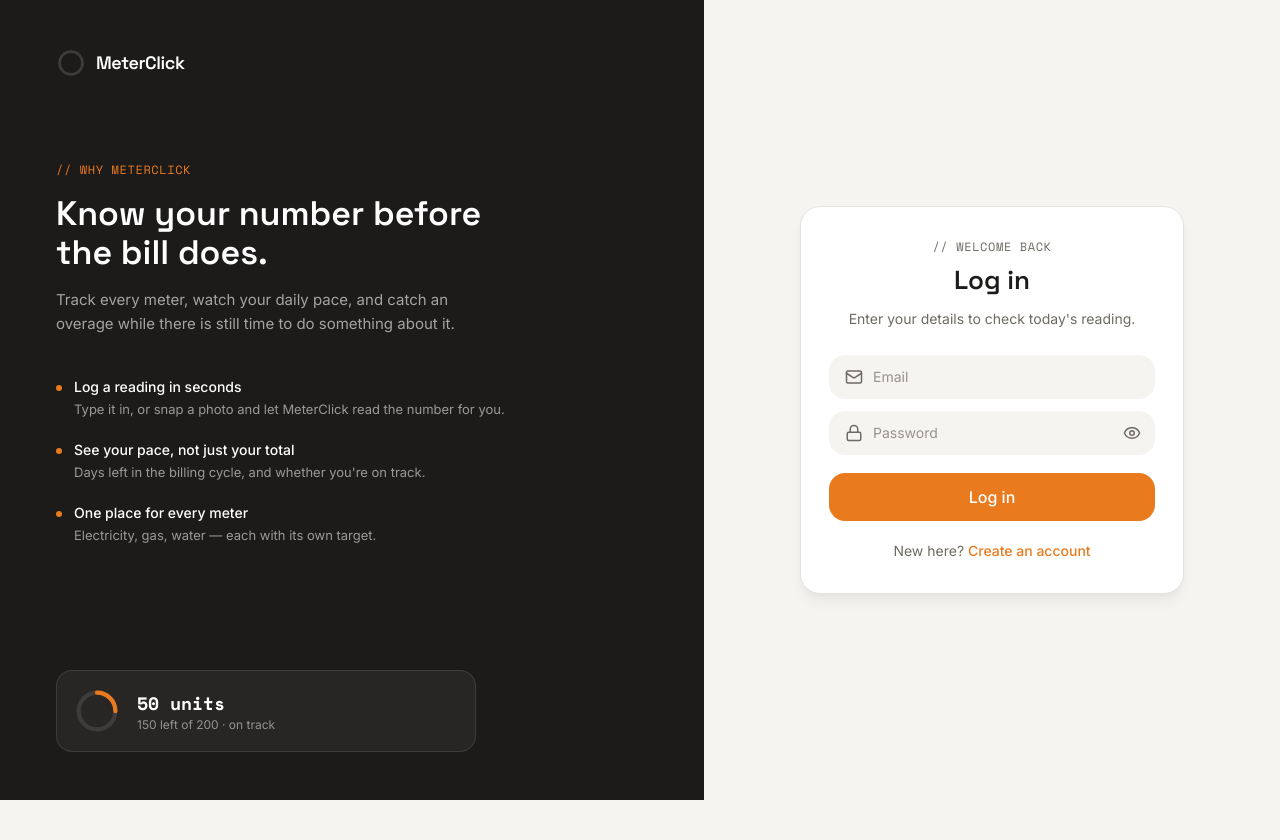
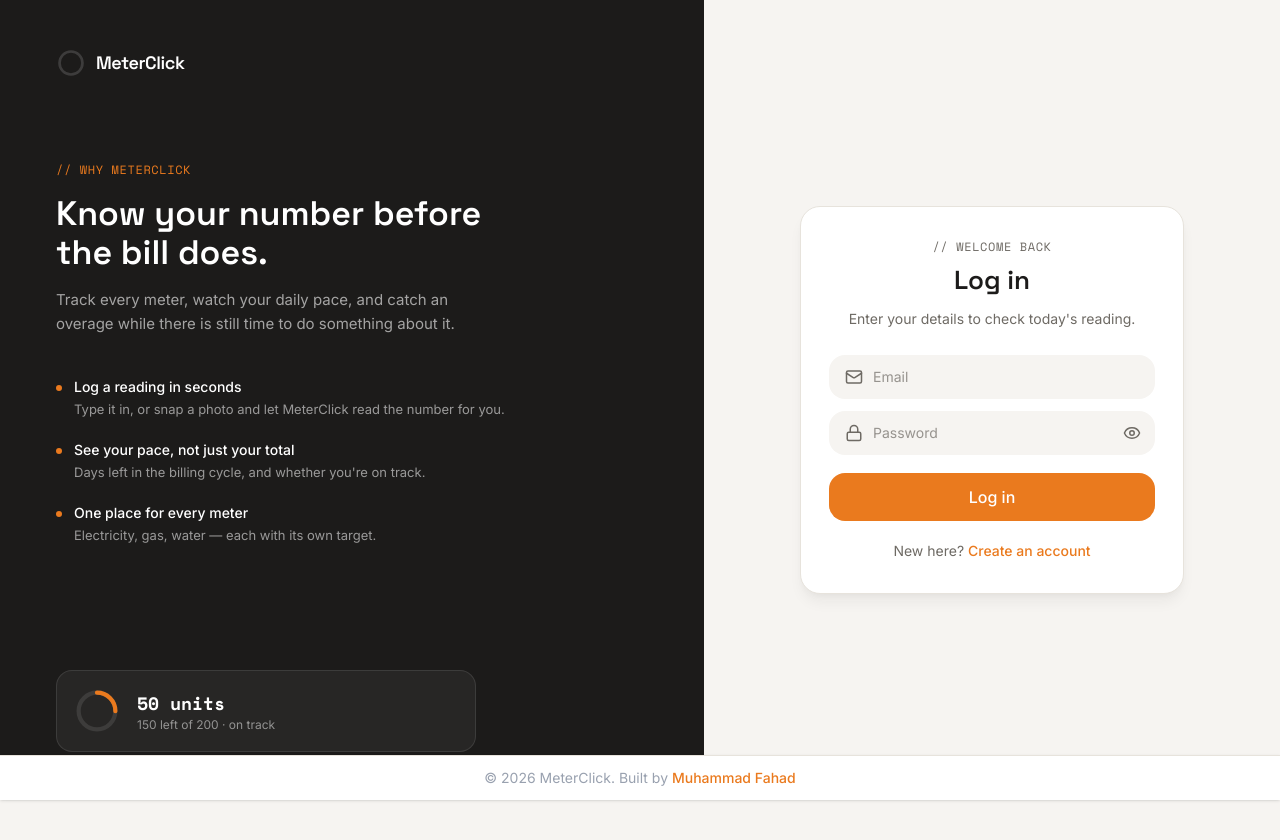
Before and after one commit to Fahadkhan1503/Meter-Reading-WebApp, a React (Vite) app in the folder Frontend/: page /login in a window 1280 px wide. Before the commit the page ends 800 px from the top, so only its background shows below. Built offline with nearby package versions, Linux system fonts and the light colour scheme; no server answers.

Commit message:
Add Footer component and update App layout; change page title to 'Meter-Click'

```diff
--- a/Frontend/index.html
+++ b/Frontend/index.html
@@ -10,7 +10,7 @@
       href="https://fonts.googleapis.com/css2?family=Space+Grotesk:wght@500;600;700&family=Inter:wght@400;500;600&family=Space+Mono:wght@400;700&display=swap"
       rel="stylesheet"
     />
-    <title>Meter</title>
+    <title>Meter-Click</title>
   </head>
   <body>
     <div id="root"></div>
--- a/Frontend/src/App.jsx
+++ b/Frontend/src/App.jsx
@@ -1,12 +1,16 @@
 import { BrowserRouter } from 'react-router-dom';
 import { AuthProvider } from './context/AuthContext';
 import AppRoutes from './routes/AppRoutes';
+import Footer from './components/Footer';
 
 function App() {
   return (
     <BrowserRouter>
       <AuthProvider>
-        <AppRoutes />
+        <div className="min-h-screen pb-10">
+          <AppRoutes />
+          <Footer />
+        </div>
       </AuthProvider>
     </BrowserRouter>
   );
--- /dev/null
+++ b/Frontend/src/components/Footer.jsx
@@ -0,0 +1,37 @@
+import React, { useEffect, useState } from 'react';
+
+const Footer = () => {
+  const [isVisible, setIsVisible] = useState(false);
+
+  useEffect(() => {
+    const handleScroll = () => {
+      const scrollTop = window.scrollY || document.documentElement.scrollTop;
+      const windowHeight = window.innerHeight;
+      const documentHeight = document.documentElement.scrollHeight;
+      const nearBottom = scrollTop + windowHeight >= documentHeight - 40;
+
+      setIsVisible(nearBottom);
+    };
+
+    handleScroll();
+    window.addEventListener('scroll', handleScroll, { passive: true });
+    window.addEventListener('resize', handleScroll);
+
+    return () => {
+      window.removeEventListener('scroll', handleScroll);
+      window.removeEventListener('resize', handleScroll);
+    };
+  }, []);
+
+  return (
+    <footer
+      className={`fixed bottom-0 left-0 right-0 z-10 border-t border-line bg-paper py-3 px-2 text-center text-[11px] sm:text-sm text-ink-soft shadow-sm transition-all duration-300 ${
+        isVisible ? 'translate-y-0 opacity-100' : 'pointer-events-none translate-y-full opacity-0'
+      }`}
+    >
+      <span className="text-gray-400 block sm:inline">© 2026 MeterClick. Built by <span className="text-primary font-medium">Muhammad Fahad</span></span>
+    </footer>
+  );
+};
+
+export default Footer;
--- a/Frontend/src/components/Sidebar.jsx
+++ b/Frontend/src/components/Sidebar.jsx
@@ -104,6 +104,7 @@ const Sidebar = ({ isOpen, onClose }) => {
       <aside
         className={`
           fixed lg:sticky lg:top-16 inset-y-0 left-0 z-50 w-60 shrink-0
+          z-50 lg:z-40
           bg-paper border-r border-line px-4 py-4
           transition-transform duration-300 ease-in-out
           flex flex-col
```
